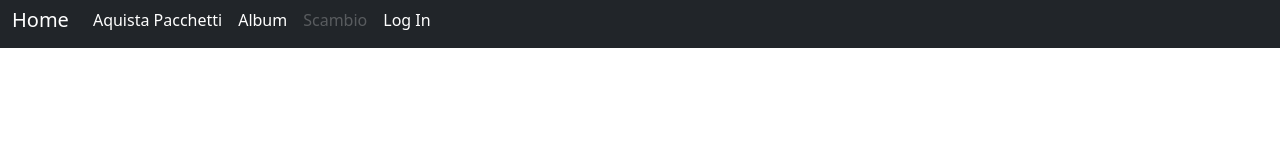
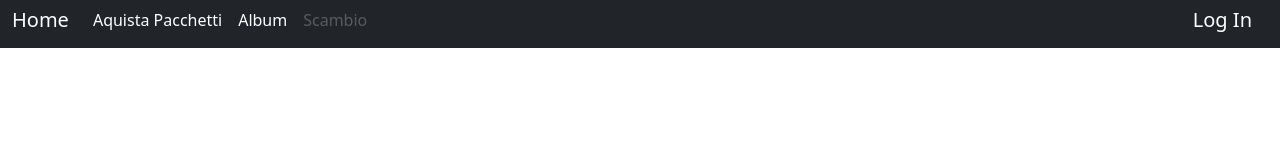
Before and after one commit to Frances-afk3/SitoReact, a React (Vite) app: page / in a window 1280 px wide. Shown: the top 160 px of the page. Built offline with nearby package versions, Linux system fonts and the light colour scheme.

Commit message:
Stessa di prima

```diff
--- a/src/routes/root.jsx
+++ b/src/routes/root.jsx
@@ -23,10 +23,11 @@ export default function Root() {
 
                     </li>
                     <li className="nav-item">
-                        <Link className="nav-link active" to="/Accedi">Log In</Link>
 
                     </li>
                 </ul>
+                <Link className="navbar-brand nav-link active" to="/Accedi">Log In</Link>
+
             </div>
         </div>
     </nav>
```
